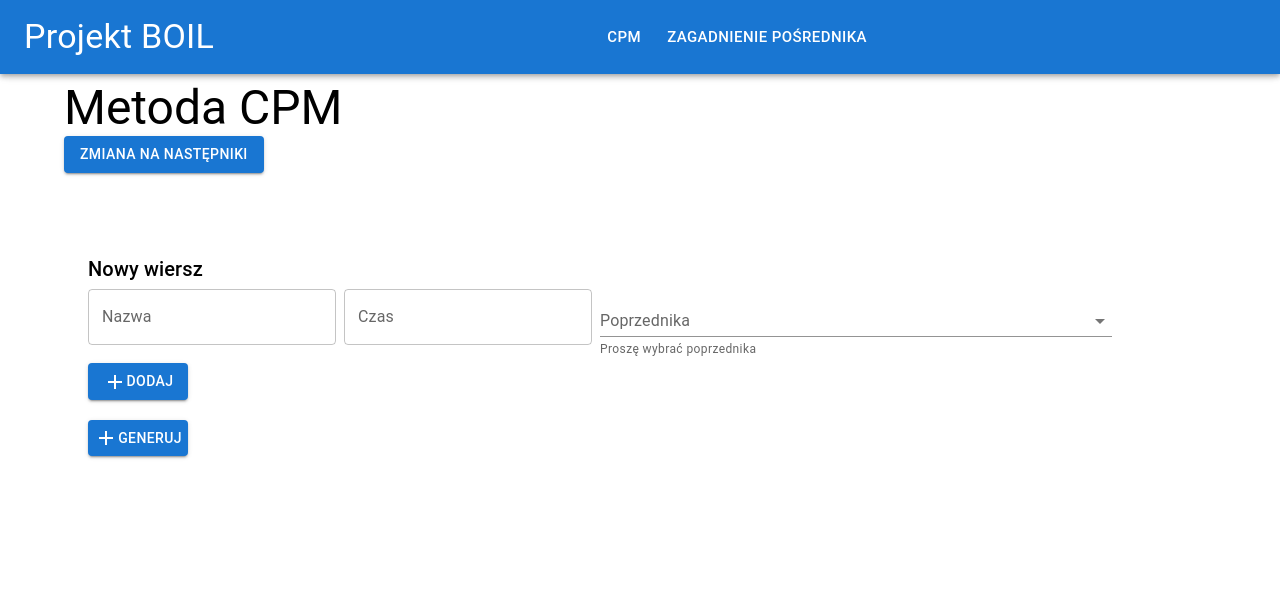
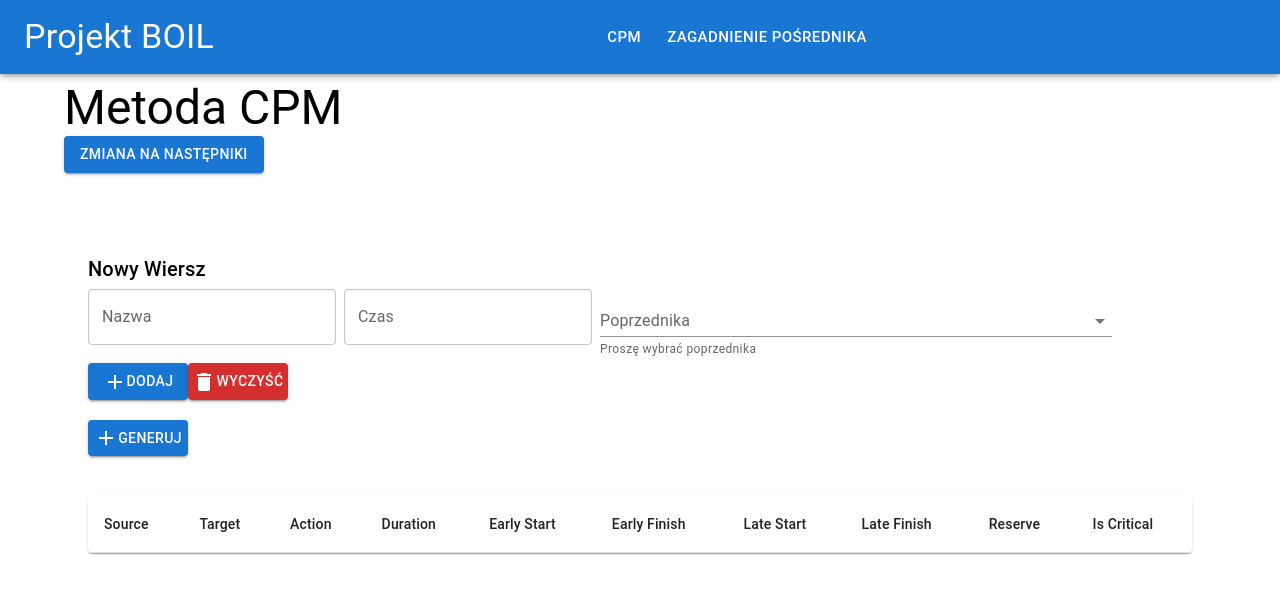
Before and after one commit to Trzciano/BOIL_projekt, a React (Create React App) app in the folder Front/: page /CPM in a window 1280 px wide. Shown: the top 594 px of the page. Built offline with nearby package versions, Linux system fonts and the light colour scheme.

Commit message:
API communication and datatable, edit button, clear button

```diff
--- a/Front/src/Components/CPM/Poprzednik.tsx
+++ b/Front/src/Components/CPM/Poprzednik.tsx
@@ -2,7 +2,9 @@ import { useRef, useState } from "react";
 import { useForm } from "react-hook-form";
 import { APIpost } from "../../api/api";
 import AddIcon from "@mui/icons-material/Add";
+import SaveIcon from "@mui/icons-material/Save";
 import DeleteIcon from "@mui/icons-material/Delete";
+import EditIcon from "@mui/icons-material/Edit";
 import { CPMModel } from "../../api/CPMModel";
 import {
   Autocomplete,
@@ -13,6 +15,13 @@ import {
   List,
   ListItem,
   ListItemText,
+  Table,
+  TableBody,
+  Paper,
+  TableCell,
+  TableContainer,
+  TableHead,
+  TableRow,
   TextField,
   Typography,
 } from "@mui/material";
@@ -25,12 +34,27 @@ interface ConvertedType {
   }[];
 }
 
+interface ReturnType {
+  source: Number;
+  target: Number;
+  action: string;
+  duration: Number;
+  early_start: Number;
+  early_finish: Number;
+  late_start: Number;
+  late_finish: Number;
+  reserve: Number;
+  is_critical: boolean;
+}
+
 const Poprzednik = () => {
   const [cpmModelRows, setcpmModelRows] = useState<CPMModel[]>([]);
+  const [selectedOptions, setSelectedOptions] = useState<string[]>([]);
+  const [autocompleteKey, setAutocompleteKey] = useState(0);
+  const [returnedData, setReturnedData] = useState<ReturnType[]>([]);
 
-  const [selectedOptions, setSelectedOptions] = useState<string[]>([]);
-
-  const [autocompleteKey, setAutocompleteKey] = useState(0);
+  const [editMode, setEditMode] = useState(false);
+  const [indexToEdit, setIndexToEdit] = useState(0);
 
   const handleAutocompleteChange = (
     event: React.ChangeEvent<{}>,
@@ -56,6 +80,17 @@ const Poprzednik = () => {
     return true;
   };
 
+  const editValidateName = (value: string) => {
+    const isDuplicate = cpmModelRows.some((item) => item.action === value);
+    if (isDuplicate) {
+      if (value == cpmModelRows.at(indexToEdit)?.action) {
+        return true;
+      }
+      return "Ta nazwa już istnieje";
+    }
+    return true;
+  };
+
   const onRowAdd = async (data: CPMModel) => {
     try {
       data.actions_before = selectedOptions;
@@ -73,7 +108,32 @@ const Poprzednik = () => {
     }
   };
 
-  const removeIngredient = (indexToRemove: number) => {
+  const onRowEdit = async (data: CPMModel) => {
+    try {
+      data.actions_before = selectedOptions;
+      setSelectedOptions([]);
+
+      setcpmModelRows((prevList) => {
+        return prevList.map((item, currentIndex) => {
+          if (currentIndex === indexToEdit) {
+            return data; // Zamień obiekt na indeksie index na nowy obiekt data
+          }
+          return item; // Zachowaj inne obiekty bez zmian
+        });
+      });
+
+      reset();
+      setValue("actions_before", []);
+      setAutocompleteKey((prevKey) => prevKey + 1);
+
+      setSelectedOptions([]);
+      setEditMode(false);
+    } catch (error: any) {
+      console.error("Błąd:", error);
+    }
+  };
+
+  const remove = (indexToRemove: number) => {
     setcpmModelRows((prevList) => {
       const updatedList = prevList.filter(
         (_, index) => index !== indexToRemove
@@ -82,10 +142,22 @@ const Poprzednik = () => {
     });
   };
 
+  const edit = (indexToedit: number) => {
+    setEditMode(true);
+    setIndexToEdit(indexToedit);
+
+    const editedItem = cpmModelRows.at(indexToedit);
+    setValue("action", editedItem?.action!);
+    setValue("duration", editedItem?.duration!);
+    setValue("actions_before", editedItem?.actions_before!);
+    setSelectedOptions(editedItem?.actions_before!);
+    setAutocompleteKey(indexToEdit);
+  };
+
   const convertToConvertedType = (cpmModels: CPMModel[]): ConvertedType => {
     const cpm_table = cpmModels.map((cpmModel) => ({
       action: cpmModel.action,
-      duration: cpmModel.duration,
+      duration: Number(cpmModel.duration),
       actions_before: cpmModel.actions_before.join(""),
     }));
 
@@ -94,9 +166,28 @@ const Poprzednik = () => {
 
   const sendData = async () => {
     const data = convertToConvertedType(cpmModelRows);
-    const return_data = APIpost("cpmtable_left", data);
 
-    console.log(return_data);
+    const return_data = await APIpost<ConvertedType, ReturnType[]>(
+      "cpmtable_left",
+      data
+    );
+
+    if (return_data) setReturnedData(return_data);
+  };
+
+  const rowStyle = (rowData: ReturnType) => {
+    return rowData.is_critical ? { backgroundColor: "#FFD700" } : {};
+  };
+
+  const deleteAll = () => {
+    reset();
+    setValue("actions_before", []);
+    setAutocompleteKey((prevKey) => prevKey + 1);
+
+    setSelectedOptions([]);
+    setEditMode(false);
+    setcpmModelRows([]);
+    setReturnedData([]);
   };
 
   return (
@@ -106,8 +197,9 @@ const Poprzednik = () => {
     >
       <form>
         <Typography variant="h6" component="span" marginTop={4}>
-          Nowy wiersz
+          {editMode ? "Edytuj wiersz" : "Nowy Wiersz"}
         </Typography>
+        {!editMode ? (
           <Box display="flex">
             <TextField
               {...register("action", {
@@ -149,6 +241,56 @@ const Poprzednik = () => {
               )}
             />
           </Box>
+        ) : (
+          <Box display="flex">
+            <TextField
+              {...register("action", {
+                required: "Pole jest wymagane",
+                validate: editValidateName,
+              })}
+              label="Nazwa"
+              sx={{ marginTop: "4px", marginRight: "8px" }}
+              error={!!errors.action}
+              helperText={!!errors.action && errors.action.message}
+            />
+            <TextField
+              {...register("duration", {
+                required: "Pole jest wymagane",
+                min: { value: 1, message: "Czas musi być większy niż 0" },
+              })}
+              type="number"
+              label="Czas"
+              sx={{ marginTop: "4px", marginRight: "8px" }}
+              error={!!errors.duration}
+              helperText={!!errors.duration && errors.duration.message}
+            />
+            <Autocomplete
+              multiple
+              key={autocompleteKey}
+              id="poprzednika-autocomplete"
+              options={cpmModelRows}
+              onChange={handleAutocompleteChange}
+              defaultValue={cpmModelRows.filter((obiekt) =>
+                cpmModelRows
+                  .at(indexToEdit)
+                  ?.actions_before!.includes(obiekt.action)
+              )}
+              getOptionLabel={(option) => option.action}
+              renderInput={(params) => (
+                <TextField
+                  sx={{ marginTop: "4px", marginRight: "8px", width: "40vw" }}
+                  {...params}
+                  variant="standard"
+                  label="Poprzednika"
+                  helperText="Proszę wybrać poprzednika"
+                  {...register("actions_before")}
+                />
+              )}
+            />
+          </Box>
+        )}
+
+        {!editMode ? (
           <Button
             onClick={handleSubmit(onRowAdd)}
             type="button"
@@ -159,19 +301,50 @@ const Poprzednik = () => {
             <AddIcon />
             Dodaj
           </Button>
+        ) : (
+          <Button
+            onClick={handleSubmit(onRowEdit)}
+            type="button"
+            variant="contained"
+            color="primary"
+            sx={{ width: "100px", marginTop: "4px" }}
+          >
+            <SaveIcon />
+            Zapisz
+          </Button>
+        )}
+        <Button
+          onClick={deleteAll}
+          type="button"
+          variant="contained"
+          color="error"
+          sx={{ width: "100px", marginTop: "4px" }}
+        >
+          <DeleteIcon />
+          Wyczyść
+        </Button>
 
         <List>
           {cpmModelRows.map((row, index) => (
             <ListItem
               key={index}
               secondaryAction={
+                <>
+                  <IconButton
+                    edge="end"
+                    aria-label="edit"
+                    onClick={() => edit(index)}
+                  >
+                    <EditIcon />
+                  </IconButton>
                   <IconButton
                     edge="end"
                     aria-label="delete"
-                  onClick={() => removeIngredient(index)}
+                    onClick={() => remove(index)}
                   >
                     <DeleteIcon />
                   </IconButton>
+                </>
               }
             >
               <ListItemText
@@ -193,6 +366,43 @@ const Poprzednik = () => {
           Generuj
         </Button>
       </Box>
+
+      <Box sx={{ marginTop: "40px" }}>
+        <TableContainer component={Paper}>
+          <Table sx={{ minWidth: 650 }} aria-label="simple table">
+            <TableHead>
+              <TableRow>
+                <TableCell>Source</TableCell>
+                <TableCell>Target</TableCell>
+                <TableCell>Action</TableCell>
+                <TableCell>Duration</TableCell>
+                <TableCell>Early Start</TableCell>
+                <TableCell>Early Finish</TableCell>
+                <TableCell>Late Start</TableCell>
+                <TableCell>Late Finish</TableCell>
+                <TableCell>Reserve</TableCell>
+                <TableCell>Is Critical</TableCell>
+              </TableRow>
+            </TableHead>
+            <TableBody>
+              {returnedData.map((row, index) => (
+                <TableRow key={index} sx={rowStyle(row)}>
+                  <TableCell>{row.source.toString()}</TableCell>
+                  <TableCell>{row.target.toString()}</TableCell>
+                  <TableCell>{row.action}</TableCell>
+                  <TableCell>{row.duration.toString()}</TableCell>
+                  <TableCell>{row.early_start.toString()}</TableCell>
+                  <TableCell>{row.early_finish.toString()}</TableCell>
+                  <TableCell>{row.late_start.toString()}</TableCell>
+                  <TableCell>{row.late_finish.toString()}</TableCell>
+                  <TableCell>{row.reserve.toString()}</TableCell>
+                  <TableCell>{row.is_critical.toString()}</TableCell>
+                </TableRow>
+              ))}
+            </TableBody>
+          </Table>
+        </TableContainer>
+      </Box>
     </Container>
   );
 };
--- a/Front/src/api/api.ts
+++ b/Front/src/api/api.ts
@@ -1,3 +1,5 @@
+import { CPMModel } from "./CPMModel";
+
 const baseURL = 'http://localhost:5000';
 const APIget = async <T>(endpoint : string): Promise<T> => {
     const response = await fetch(`${baseURL}/${endpoint}`, {
@@ -13,16 +15,39 @@ const APIget = async <T>(endpoint : string): Promise<T> => {
       return data;
   };
 
-const APIpost = async (endpoint : string, body : any) => {
+const APIpost = async <T,K>(endpoint : string, body : T) : Promise<K|null> => {
+  try{
     const response = await fetch(`${baseURL}/${endpoint}`, {
       method: 'POST',
       headers: {
-        'Content-Type': 'application/json',
+        'Content-Type': 'application/json'
       },
       body: JSON.stringify(body),
+      // mode: 'no-cors'
     });
-    const data = await response.text();
+    const data: K = await response.json();
     return data;
+  }
+  catch(e)
+  {
+    console.log(e);
+    return null;
+  }
+
   };
 
   export { APIget, APIpost };
+
+//   {
+//     "cpm_table": [
+//         {"action": "A", "actions_before": "", "duration": 5},
+//         {"action": "B", "actions_before": "", "duration": 7},
+//         {"action": "C", "actions_before": "A", "duration": 6},
+//         {"action": "D", "actions_before": "A", "duration": 8},
+//         {"action": "E", "actions_before": "B", "duration": 3},
+//         {"action": "F", "actions_before": "C", "duration": 4},
+//         {"action": "G", "actions_before": "C", "duration": 2},
+//         {"action": "H", "actions_before": "EDF", "duration": 5}
+
+//     ]
+// }
```
Lines whose indentation alone changed are shown as unchanged.
